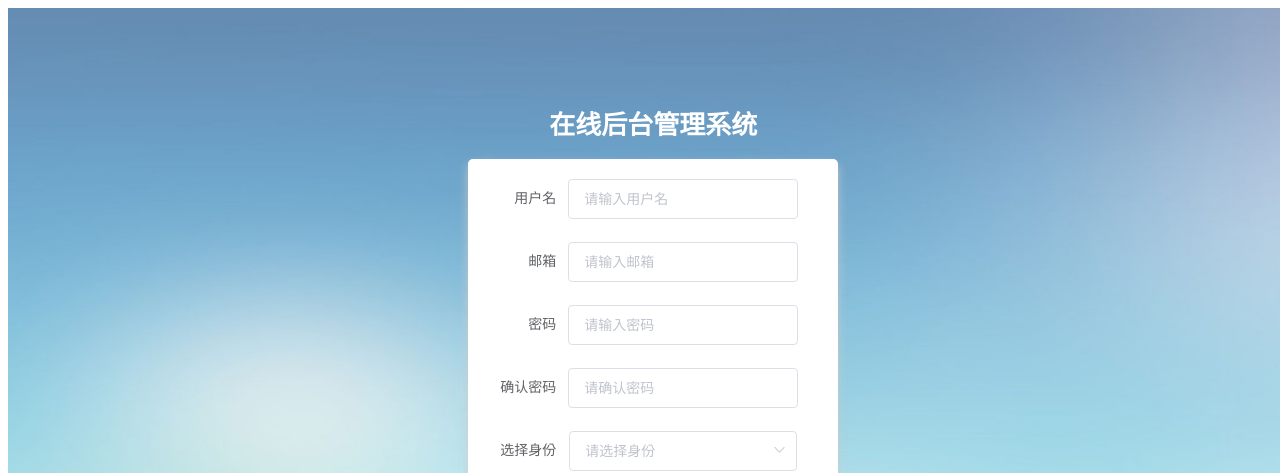
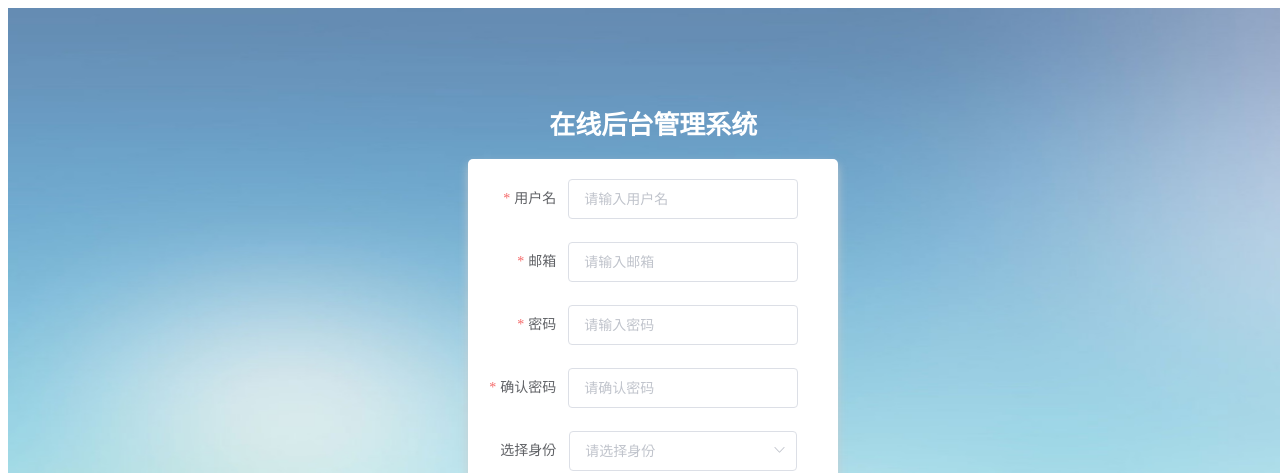
Before and after one commit to mamba1202/node-vue-ele-app, a Vue app in the folder client/: page /register in a window 1280 px wide. Shown: the top 473 px of the page. Built offline with nearby package versions, Linux system fonts and the light colour scheme.

Commit message:
加载动画和消息提醒

```diff
--- a/client/src/views/Register.vue
+++ b/client/src/views/Register.vue
@@ -8,7 +8,7 @@
                    <el-input v-model="registerUser.name" placeholder="请输入用户名"></el-input>
                 </el-form-item>
                  <el-form-item label="邮箱" prop="email">
-                   <el-input v-model="registerUser.name" placeholder="请输入邮箱"></el-input>
+                   <el-input v-model="registerUser.email" placeholder="请输入邮箱"></el-input>
                 </el-form-item>
                  <el-form-item label="密码" prop="password">
                    <el-input type="password" v-model="registerUser.password" placeholder="请输入密码"></el-input>
@@ -37,6 +37,13 @@ export default {
     name: "register",
     components:{},
     data(){
+         var validatePass2 = (rule, value, callback) => {
+        if (value !== this.registerUser.password) {
+          callback(new Error('两次输入密码不一致!'));
+        } else {
+          callback();
+        }
+      };
         return{
             registerUser:{
               name: '',
@@ -44,8 +51,76 @@ export default {
               password: '',
               password2: '',
               identity: ''
+            },
+            rules:{
+                name: [
+                    {
+                    required: true,
+                    message: "用户名不能为空",
+                    trigger: "blur"
+                },
+                {
+                    min: 2,
+                    max: 30,
+                    message: "长度在2-30个字符之间",
+                    trigger: "blur"
+                }
+                ],
+                email: [{
+                    type: 'email',
+                    required: true,
+                    message: "邮箱格式不正确",
+                    tirgger: "blur"
+                }],
+                password: [
+                {
+                    required: true,
+                    message: '密码不能为空',
+                    tirgger: 'blur'
+                },
+                {
+                    min: 6,
+                    max: 30,
+                    message: "长度在6-30之间",
+                    tirgger: 'blur'
+                }
+                ],
+                password2: [
+                    {
+                    required: true,
+                    message: '确认密码不能为空',
+                    tirgger: 'blur'
+                },
+                {
+                    min: 6,
+                    max: 30,
+                    message: "长度在6-30之间",
+                    tirgger: 'blur'
+                },
+                {
+                    validator: validatePass2,
+                    tirgger: 'blur'
+                }
+                ]
             }
         }
+    },
+    methods:{
+        submitForm(formName) {
+        this.$refs[formName].validate((valid) => {
+          if (valid) {
+           this.$axios.post('/api/users/register',this.registerUser)
+           .then(res=>{
+               //注册成功
+               this.$message({
+                   message: "账号注册成功",
+                   type: 'success'
+               })
+           })
+           this.$router.push('/login')
+          }
+        });
+      },
     }
 }
 </script>
```
